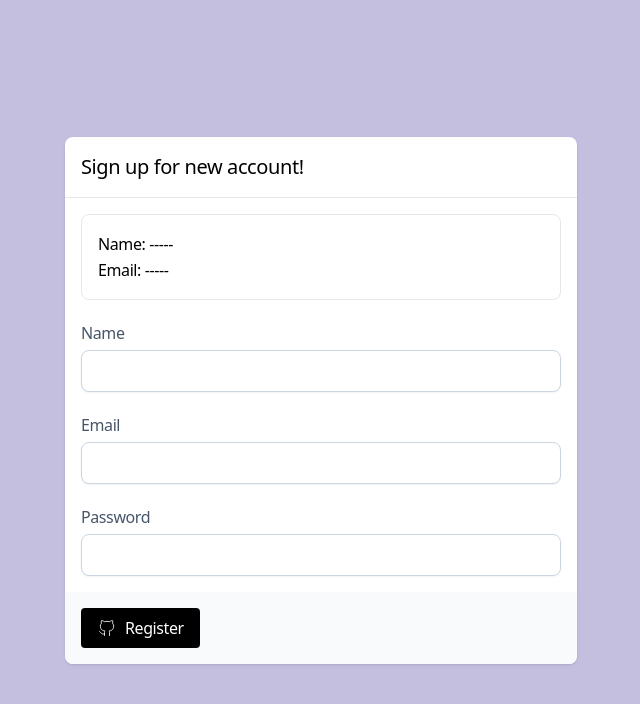
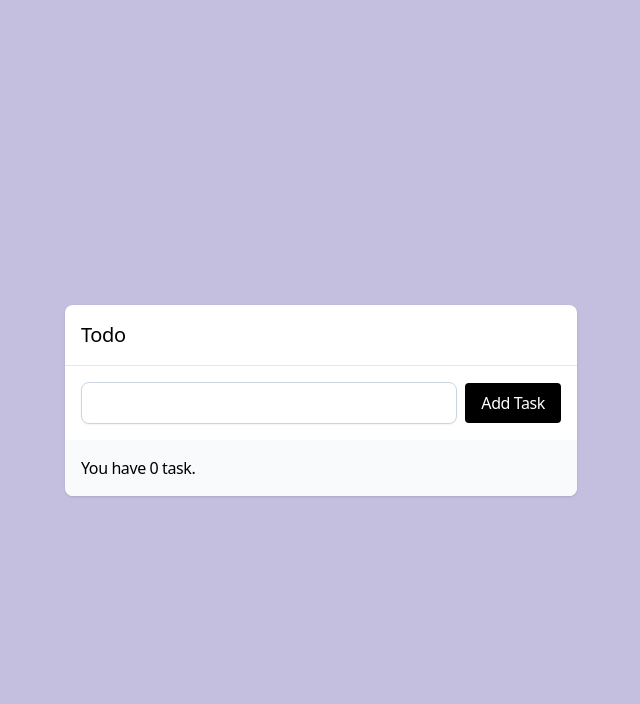
Before and after one commit to rizkywahyuprasetiyo/belajar-react, a React (Vite) app: page / in a window 1280 px wide. Shown: the top 704 px of the page, without its empty margins (319-959 px from the left). Built offline with nearby package versions, Linux system fonts and the light colour scheme.

Commit message:
belajar implementasi manipulasi state

```diff
--- a/src/App.jsx
+++ b/src/App.jsx
@@ -1,60 +1,11 @@
-import { IconBrandGithub } from '@tabler/icons-react';
 import { useState } from 'react';
-import Button from './components/Button';
-import Card from './components/Card';
-import Input from './components/Input';
-import Label from './components/Label';
 import PlaceContentCenter from './components/PlaceContentCenter';
+import Todo from './components/Todo';
 
 export default function App() {
-    const [form, setForm] = useState({
-        name: '',
-        email: '',
-        password: '',
-    });
-
-    function onChange(event) {
-        setForm({ ...form, [event.target.name]: event.target.value });
-    }
-
-    function submit(event) {
-        event.preventDefault();
-        console.log(form);
-    }
-
     return (
-        <div>
-            <PlaceContentCenter>
-                <Card>
-                    <Card.Title>Sign up for new account!</Card.Title>
-                    <form onSubmit={submit}>
-                        <Card.Body>
-                            <div className={'mb-5 border rounded-lg p-4'}>
-                                <p>Name: {form.name || '-----'}</p>
-                                <p>Email: {form.email || '-----'}</p>
-                            </div>
-                            <div className='mb-5'>
-                                <Label htmlFor='name' value='Name' />
-                                <Input value={form.name} onChange={onChange} id={'name'} name={'name'} />
-                            </div>
-                            <div className='mb-5'>
-                                <Label htmlFor='email'>Email</Label>
-                                <Input value={form.email} onChange={onChange} id={'email'} name={'email'} type={'email'} />
-                            </div>
-                            <div>
-                                <Label htmlFor='password'>Password</Label>
-                                <Input value={form.password} onChange={onChange} id={'password'} name={'password'} type={'password'} />
-                            </div>
-                        </Card.Body>
-                        <Card.Footer>
-                            <Button>
-                                <IconBrandGithub />
-                                Register
-                            </Button>
-                        </Card.Footer>
-                    </form>
-                </Card>
-            </PlaceContentCenter>
-        </div>
+        <PlaceContentCenter>
+            <Todo />
+        </PlaceContentCenter>
     );
 }
--- a/src/components/Button.jsx
+++ b/src/components/Button.jsx
@@ -5,7 +5,10 @@
         <div>
             <button
                 {...props}
-                className={clsx(className, '[&>svg]:w-5 [&>svg]:h-5 [&>svg]:stroke-1 flex items-center gap-x-2 text-white px-4 py-2 rounded')}>
+                className={clsx(
+                    className,
+                    '[&>svg]:w-5 [&>svg]:h-5 [&>svg]:stroke-1 whitespace-nowrap inline-flex justify-center items-center gap-x-2 text-white px-4 h-10 rounded'
+                )}>
                 {text || children}
             </button>
         </div>
--- /dev/null
+++ b/src/components/Todo.jsx
@@ -0,0 +1,75 @@
+import Card from './Card';
+import Input from './Input';
+import Button from './Button';
+import { useState } from 'react';
+
+export default function Todo() {
+    const [newTask, setNewTask] = useState('');
+    const [task, setTask] = useState([]);
+
+    function handleAddTask(e) {
+        e.preventDefault();
+        setTask((prevTask) => [
+            ...prevTask,
+            {
+                id: Math.floor(Math.random() * Date.now()),
+                name: newTask,
+                completed: false,
+            },
+        ]);
+        setNewTask('');
+    }
+
+    function handleCompleteTask(id) {
+        const updateTask = task.map((task) => {
+            if (id === task.id) {
+                return {
+                    ...task,
+                    completed: !task.completed,
+                };
+            }
+            return task;
+        });
+
+        setTask(updateTask);
+    }
+
+    function handleRemoveTask(id) {
+        const removeTask = task.filter((task) => task.id !== id);
+        setTask(removeTask);
+    }
+
+    return (
+        <Card>
+            <Card.Title>Todo</Card.Title>
+            <Card.Body>
+                <form>
+                    <div className='flex items-center gap-x-2'>
+                        <Input value={newTask} onChange={(e) => setNewTask(e.target.value)} />
+                        <Button onClick={handleAddTask} text='Add Task' />
+                    </div>
+                </form>
+                {task.length > 0 ? (
+                    <ol className='space-y-2 mt-4'>
+                        {task.map((task) => (
+                            <li key={task.id} className={'flex items-center justify-between'}>
+                                <span>
+                                    {task.name} {task.completed ? '✅' : '❌'}
+                                </span>
+                                <div className='flex items-center gap-x-2'>
+                                    <button onClick={() => handleCompleteTask(task.id)} className='px-2 py-1 border text-xs'>
+                                        Mark as {task.completed ? 'incomplete' : 'complete'}
+                                    </button>
+                                    <button onClick={() => handleRemoveTask(task.id)} className='px-2 py-1 border text-xs'>
+                                        Remove
+                                    </button>
+                                </div>
+                            </li>
+                        ))}
+                    </ol>
+                ) : null}
+            </Card.Body>
+            <Card.Footer>You have {task.length} task.</Card.Footer>
+        </Card>
+    );
+}
```
